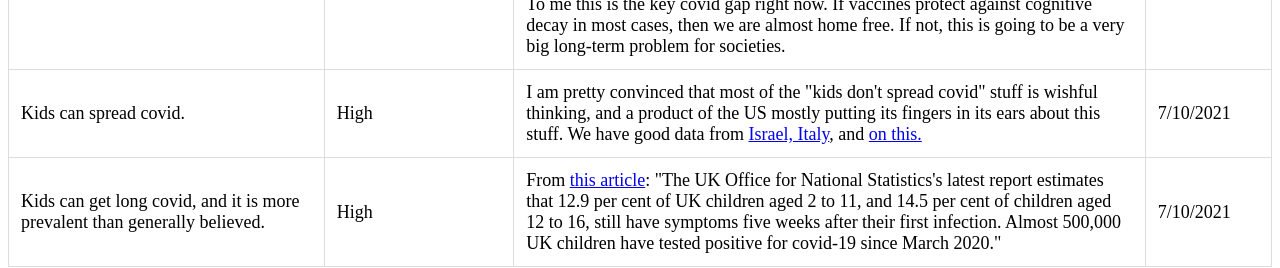
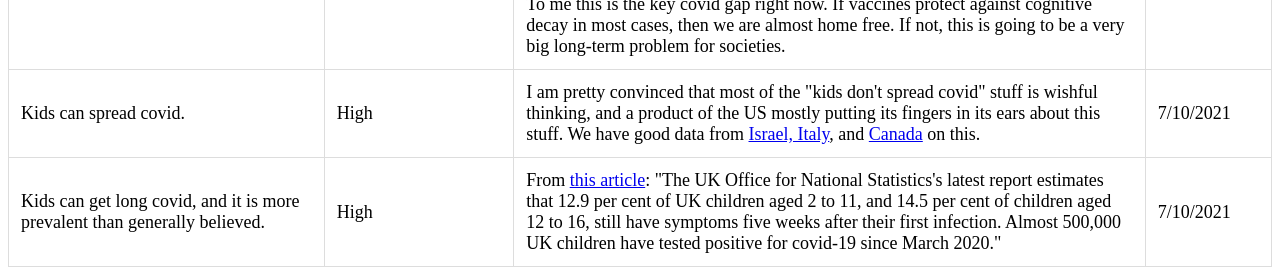
Before and after one commit to RHPeel/rhpeel.github.io, a plain HTML site: page index.html in a window 1280 px wide. Shown: the part 749-1017 px from the top of the page. Drawn offline with Linux system fonts and the light colour scheme.

Commit message:
Update index.html

```diff
--- a/index.html
+++ b/index.html
@@ -101,7 +101,7 @@ function myFunction() {
       <tr>
     <td>Kids can spread covid.</td>
     <td>High</td>
-    <td>I am pretty convinced that most of the "kids don't spread covid" stuff is wishful thinking, and a product of the US mostly putting its fingers in its ears about this stuff. We have good data from <a href="https://www.bmj.com/content/372/bmj.n383">Israel, Italy</a>, and <a href="https://montreal.ctvnews.ca/in-person-school-has-been-driving-montreal-covid-19-infection-rates-study-1.5263882?cache=ptdmkadzxxgvko%3FclipId%3D263414"?Canada</a> on this.</td>
+    <td>I am pretty convinced that most of the "kids don't spread covid" stuff is wishful thinking, and a product of the US mostly putting its fingers in its ears about this stuff. We have good data from <a href="https://www.bmj.com/content/372/bmj.n383">Israel, Italy</a>, and <a href="https://montreal.ctvnews.ca/in-person-school-has-been-driving-montreal-covid-19-infection-rates-study-1.5263882?cache=ptdmkadzxxgvko%3FclipId%3D263414">Canada</a> on this.</td>
     <td>7/10/2021</td>
   </tr>
       <tr>
```
